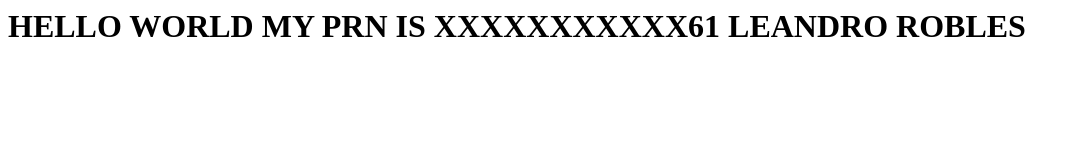
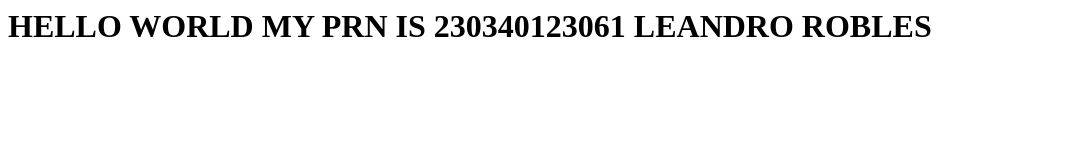
Before and after one commit to roblesleandro/ditiss, a plain HTML site: page index.html in a window 1280 px wide. Shown: the whole page, without its empty margins (0-1080 px from the left). Drawn offline with Linux system fonts and the light colour scheme.

Commit message:
Update index.html
230340123061

```diff
--- a/index.html
+++ b/index.html
@@ -1,4 +1,4 @@
 <title> HELLO LEANDRO </title>
 <h1>
-HELLO WORLD MY PRN IS XXXXXXXXXXX61 LEANDRO ROBLES
+HELLO WORLD MY PRN IS 230340123061 LEANDRO ROBLES
 </h1>
```
